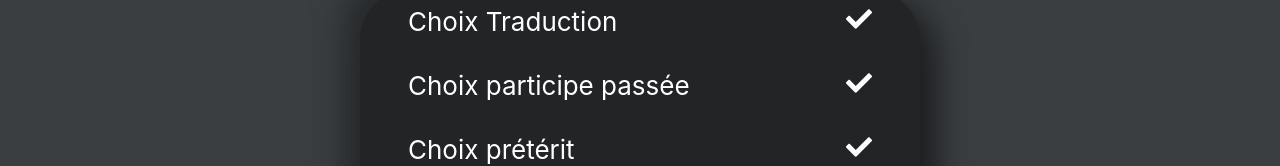
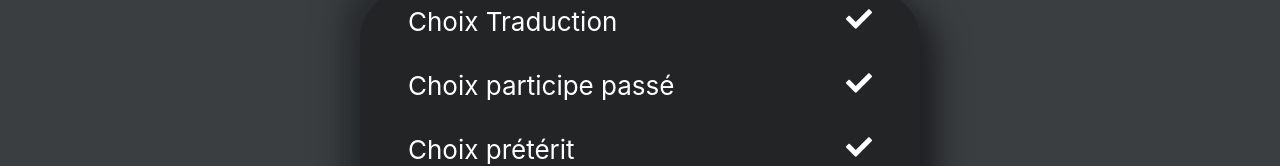
Before and after one commit to ditiz/irregular-verbs, a React (Create React App) app: page / in a window 1280 px wide. Shown: the part 275-441 px from the top of the page. Built offline with nearby package versions, Linux system fonts and the light colour scheme; the HTML template or start-up script is replaced by a standard one.

Commit message:
fix grammar

```diff
--- a/src/MenuSelect/MenuSelect.tsx
+++ b/src/MenuSelect/MenuSelect.tsx
@@ -89,7 +89,7 @@ const MenuSelect = ({ score, setScore, resetScore }: IMenuSelectProps) => {
             },
             {
                 id: "ChooseParticiple",
-                name: "Choix participe passée",
+                name: "Choix participe passé",
                 use: true,
             },
             {
--- a/src/Message/Message.tsx
+++ b/src/Message/Message.tsx
@@ -26,7 +26,7 @@ function Message({ status, title, next, verb }: IMessage) {
                                 Prétérit: <span>{verb.past}</span>
                             </div>
                             <div>
-                                Participe passée: <span>{verb.participle}</span>
+                                Participe passé: <span>{verb.participle}</span>
                             </div>
                             <div>
                                 Traduction: <span>{verb.fr}</span>
```
